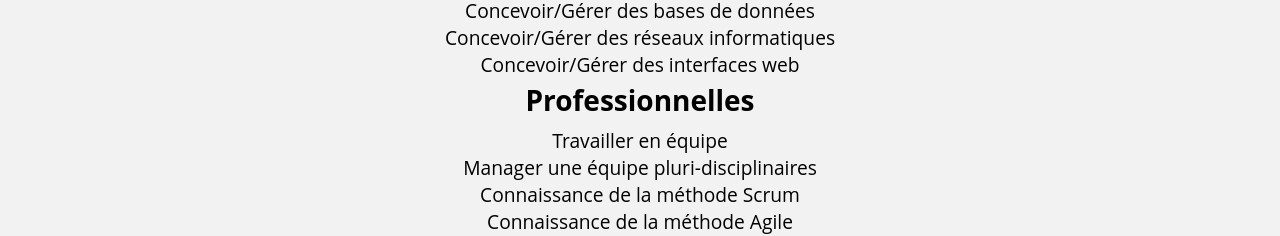
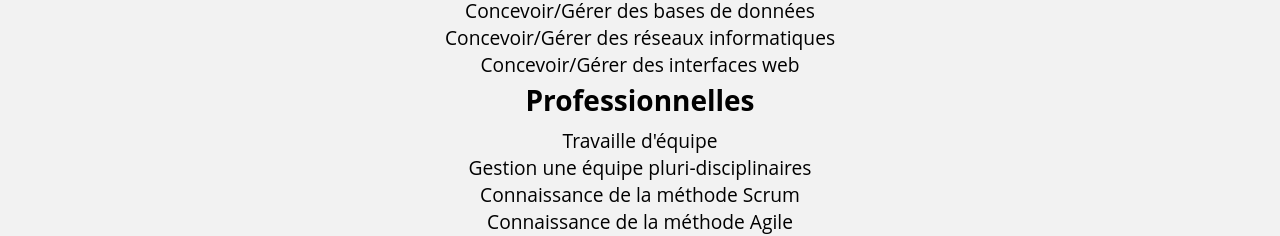
Before and after one commit to IronROBmod/ironrobmod.github.io, a plain HTML site: page index.html in a window 1280 px wide. Shown: the part 1764-2000 px from the top of the page. Drawn offline with Linux system fonts and the light colour scheme.

Commit message:
Update index.html

```diff
--- a/index.html
+++ b/index.html
@@ -104,8 +104,8 @@
         <p>Concevoir/Gérer des réseaux informatiques</p>
         <p>Concevoir/Gérer des interfaces web</p>
       <h3 id="professionelle">Professionnelles</h3>
-        <p>Travailler en équipe</p>
-        <p>Manager une équipe pluri-disciplinaires</p>
+        <p>Travaille d'équipe</p>
+        <p>Gestion une équipe pluri-disciplinaires</p>
         <p>Connaissance de la méthode Scrum</p>
         <p>Connaissance de la méthode Agile</p>
     </div>
```
